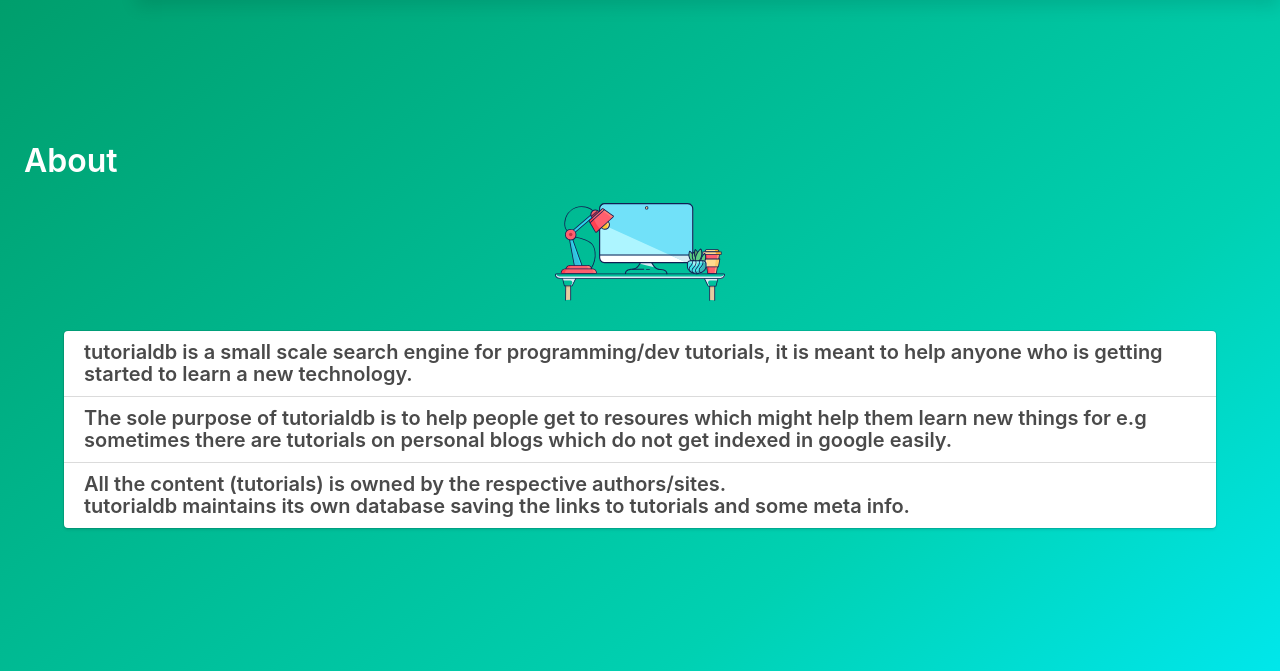
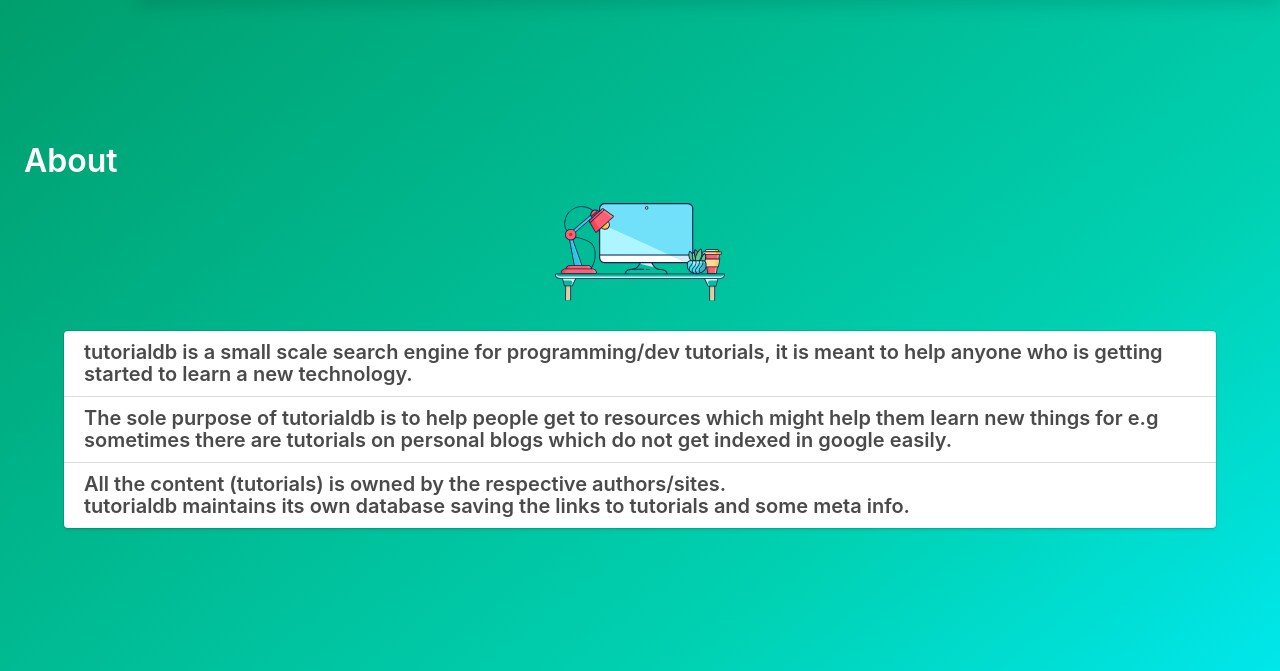
Before and after one commit to Bhupesh-V/tutorialdb, a Django app: page /about/ in a window 1280 px wide. Shown: the part 69-740 px from the top of the page. Run offline with Django 3.2, Linux system fonts and the light colour scheme; some libraries are stand-ins or nearby versions.

Commit message:
corrected spelling

```diff
--- a/app/templates/about.html
+++ b/app/templates/about.html
@@ -13,7 +13,7 @@
           tutorialdb is a small scale search engine for programming/dev tutorials, it is meant to help anyone who is getting started to learn a new technology.
         </li>
         <li class="list-item">
-          The sole purpose of tutorialdb is to help people get to resoures which might help them learn new things for e.g sometimes there are tutorials on personal blogs which do not get indexed in google easily.
+          The sole purpose of tutorialdb is to help people get to resources which might help them learn new things for e.g sometimes there are tutorials on personal blogs which do not get indexed in google easily.
         </li>
         <li class="list-item">
           All the content (tutorials) is owned by the respective authors/sites.<br>
--- a/requirements.txt
+++ b/requirements.txt
@@ -1,4 +1,4 @@
-Django>=2.2.0
+Django>=pi
 requests>=2.20.0
 beautifulsoup4>=4.7.0
 lxml>=4.4.0
@@ -8,4 +8,3 @@
 whitenoise==3.3.1
 dj-database-url==0.4.2
 gunicorn==19.7.1
-psycopg2==2.7.3.2
--- a/tutorialdb/settings.py
+++ b/tutorialdb/settings.py
@@ -108,7 +108,7 @@
 # Internationalization
 # https://docs.djangoproject.com/en/2.2/topics/i18n/
 
-LANGUAGE_CODE = 'en-IN'
+# LANGUAGE_CODE = 'en-IN'
 
 TIME_ZONE = 'Asia/Kolkata'
 
```
